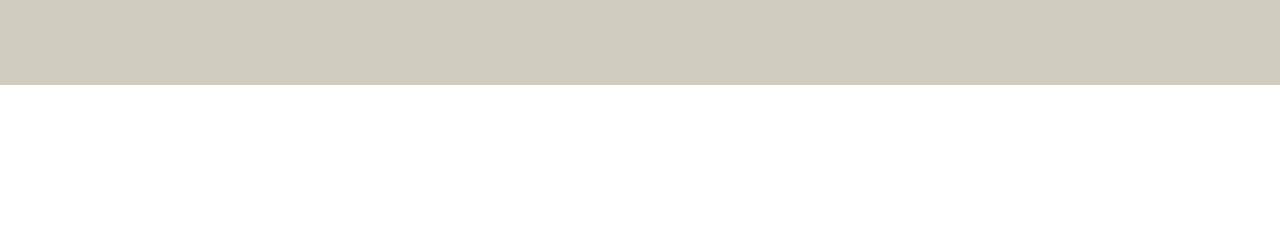
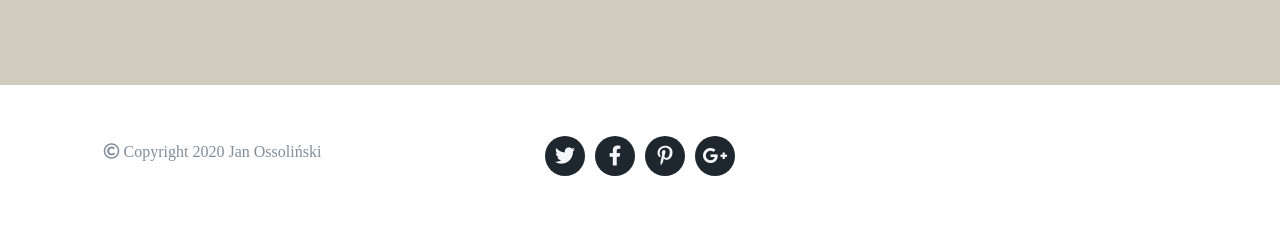
Before and after one commit to JohnnyOss/zadanie-golden, a website: page index.html in a window 1280 px wide. Shown: the part 2753-2990 px from the top of the page. Before the commit the page ends 2838 px from the top, so only its background shows below. Drawn offline with nearby package versions, Linux system fonts and the light colour scheme.

Commit message:
Add footer and new splash picture

```diff
--- a/index.html
+++ b/index.html
@@ -103,5 +103,21 @@
             </div>
         </section>
 
+        <footer>
+            <div class="container">
+                <div class="row py-5">
+                    <div class="copyright col-3">
+                        <p><i class="far fa-copyright"> Copyright 2020 Jan Ossoliński</i></p>
+                    </div>
+                    <div class="social-media col-6">
+                        <a href="#"><i class="fab fa-twitter"></i>Twitter</a>
+                        <a href="#"><i class="fab fa-facebook-f"></i>Facebook</a>
+                        <a href="#"><i class="fab fa-pinterest-p"></i>Pinterest</a>
+                        <a href="#"><i class="fab fa-google-plus-g"></i>Google+</a>
+                    </div>
+                </div>
+            </div>
+        </footer>
+
     </body>
 </html>
--- a/sass/style.scss
+++ b/sass/style.scss
@@ -10,6 +10,8 @@ $color-main: #fbc531;
 $font-text: 'Epilogue', sans-serif;
 $font-logo: 'Great Vibes', cursive;
 $font-header: 'Inconsolata', monospace;
+
+$transition: all 1s;
 
 /* Global */
 
@@ -177,3 +179,47 @@ header {
         }
     }
 }
+
+/* Footer */
+
+footer {
+
+    .copyright {
+        line-height: 40px;
+    }
+
+    .social-media {
+
+        a {
+            font-size: 0;
+
+            i{
+                height: 40px;
+                width: 40px;
+                font-size: 20px;
+                line-height: 40px;
+                border-radius: 40px;
+                background: $color-text-dark;
+                color: $color-text-light;
+                margin: 3px 3px;
+                transition: $transition;
+            }
+        }
+    }
+}
+
+.fa-twitter:hover {
+    background: #1DA1F2;
+}
+
+.fa-facebook-f:hover {
+    background: #4267B2;
+}
+
+.fa-pinterest-p:hover {
+    background: #BD081C;
+}
+
+.fa-google-plus-g:hover {
+    background: #d34836;
+}
```
Also changed, not shown: css/style.css, 2 other files.
